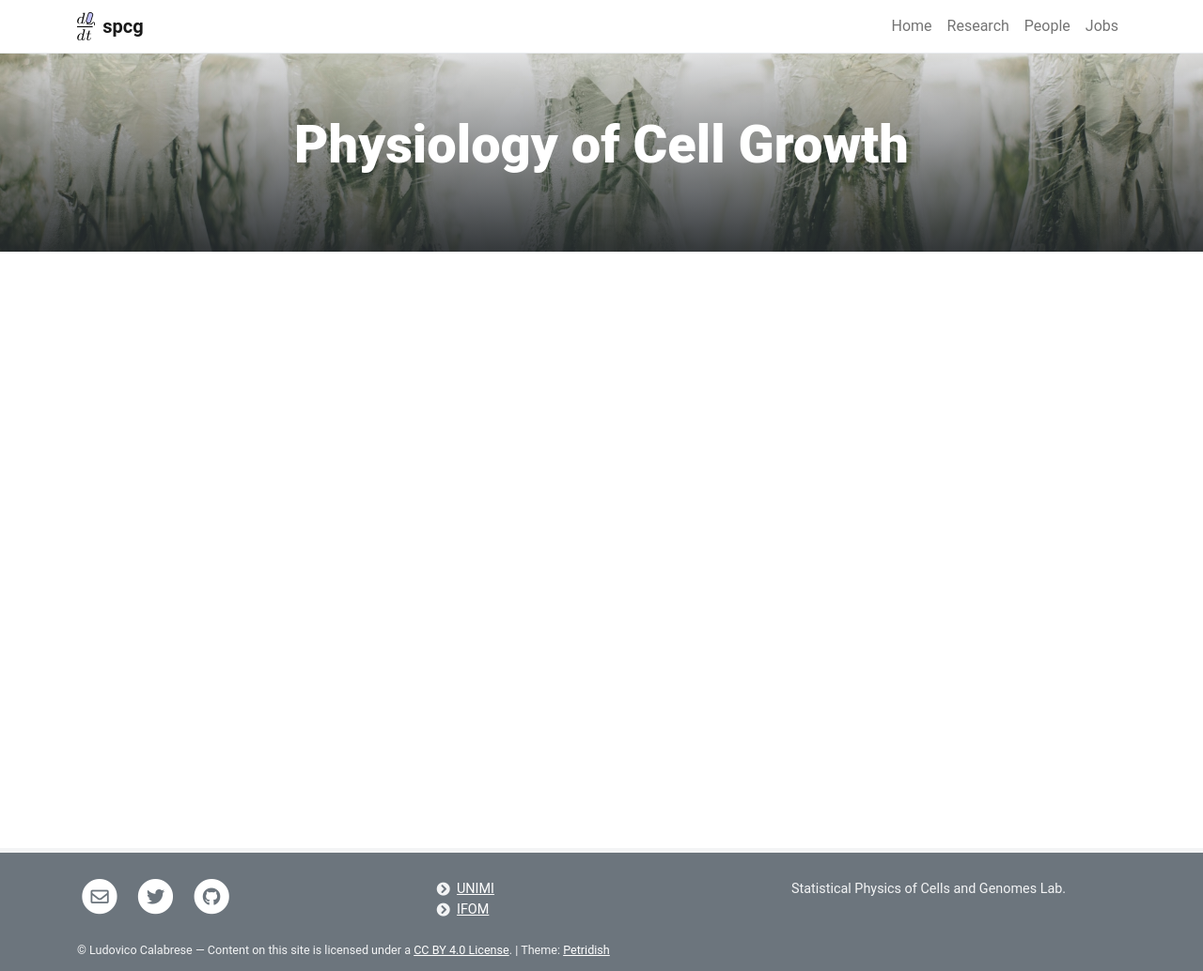
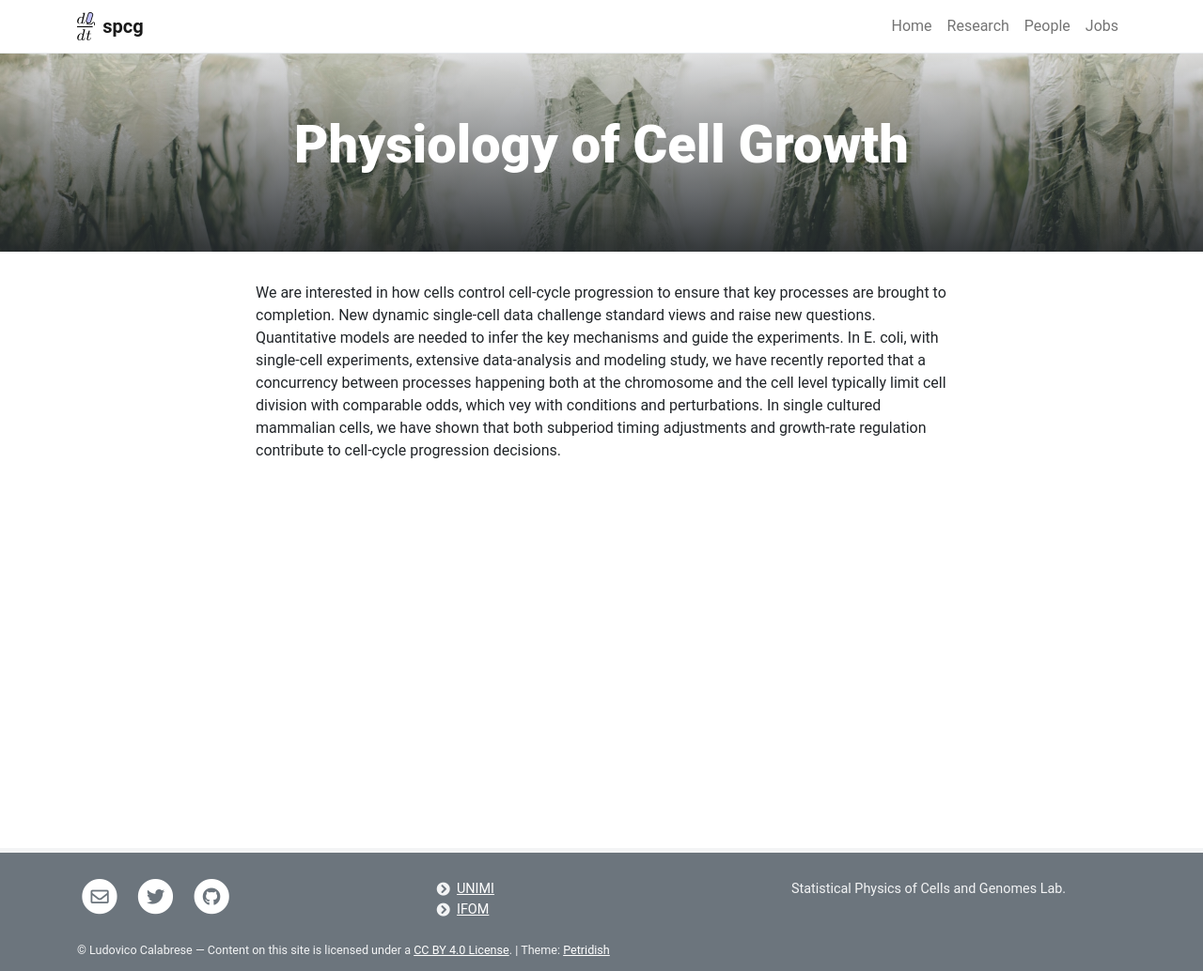
Before and after one commit to mcltone/spcg, a Jekyll site: the page built from _posts/2019-01-06-cell-growth.md, in a window 1280 px wide. Shown: the whole page at 94% size. Built offline with Jekyll 4.4.1, drawn with Linux system fonts in a browser that asks for light colours.

Commit message:
br problem

```diff
--- a/_includes/head.html
+++ b/_includes/head.html
@@ -2,11 +2,14 @@
   <meta charset="utf-8">
   <meta name="viewport" content="width=device-width, initial-scale=1, shrink-to-fit=no">
 
+   <!--by removing this you fix the br br problem -->
+   <!--
   {% if page.layout == 'default' %}
     <title>{{ site.title }}</title>
   {% else %}
     <title>{{ page.title }} - {{ site.title }}</title>
   {% endif %}
+  -->
 
   <meta name="description" content="{{ site.description }}">
   <meta name="author" content="{{ site.author }}">
--- a/_posts/2019-01-06-cell-growth.md
+++ b/_posts/2019-01-06-cell-growth.md
@@ -5,3 +5,5 @@ categories:
 permalink: /research/cell-growth
 description:
 ---
+
+We are interested in how cells control cell-cycle progression to ensure that key processes are brought to completion. New dynamic single-cell data challenge standard views and raise new questions. Quantitative models are needed to infer the key mechanisms and guide the experiments. In E. coli, with single-cell experiments, extensive data-analysis and modeling study, we have recently reported that a concurrency between processes happening both at the chromosome and the cell level typically limit cell division with comparable odds, which vey with conditions and perturbations. In single cultured mammalian cells, we have shown that both subperiod timing adjustments and growth-rate regulation contribute to cell-cycle progression decisions.
```
